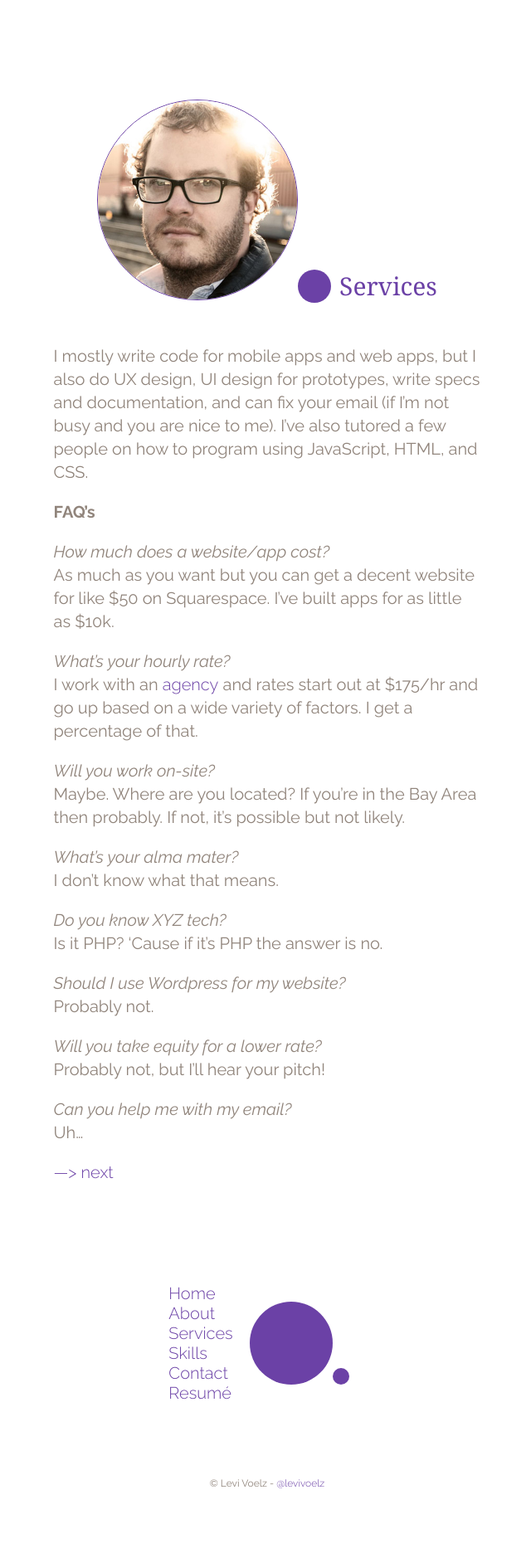
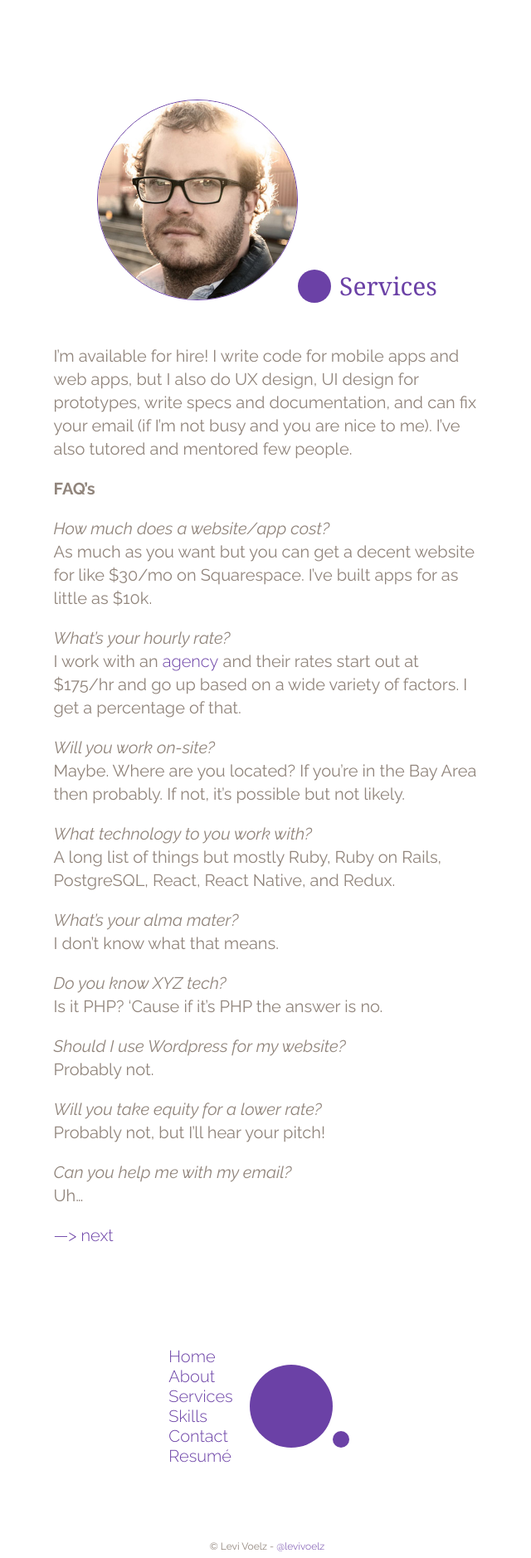
Before and after one commit to levivoelz/levivoelz.github.io, a Jekyll site: the page built from services.md, in a window 1280 px wide. Shown: the whole page at 83% size, without its empty margins (318-958 px from the left). Built offline with Jekyll 4.4.1, drawn with Linux system fonts in a browser that asks for light colours; before the commit the page ends 1802 px from its top, so only the background shows below that.

Commit message:
services copy update

```diff
--- a/services.md
+++ b/services.md
@@ -5,18 +5,21 @@ title: App development, software development, web development, UX/UI design
 hero: /images/levi_voelz-hero-train-bkgd.jpg
 color: "#6B41A6"
 ---
-I mostly write code for mobile apps and web apps, but I also do UX design, UI design for prototypes, write specs and documentation, and can fix your email (if I’m not busy and you are nice to me). I’ve also tutored a few people on how to program using JavaScript, HTML, and CSS.
+I'm available for hire! I write code for mobile apps and web apps, but I also do UX design, UI design for prototypes, write specs and documentation, and can fix your email (if I’m not busy and you are nice to me). I’ve also tutored and mentored few people.
 
 **FAQ’s**
 
 _How much does a website/app cost?_<br />
-As much as you want but you can get a decent website for like $50 on Squarespace. I’ve built apps for as little as $10k.
+As much as you want but you can get a decent website for like $30/mo on Squarespace. I’ve built apps for as little as $10k.
 
 _What’s your hourly rate?_<br />
-I work with an [agency](https://www.10xmanagement.com/){:target="_blank"} and rates start out at $175/hr and go up based on a wide variety of factors. I get a percentage of that.
+I work with an [agency](https://www.10xmanagement.com/){:target="_blank"} and their rates start out at $175/hr and go up based on a wide variety of factors. I get a percentage of that.
 
 _Will you work on-site?_<br />
 Maybe. Where are you located? If you’re in the Bay Area then probably. If not, it's possible but not likely.
+
+_What technology to you work with?_<br />
+A long list of things but mostly Ruby, Ruby on Rails, PostgreSQL, React, React Native, and Redux.
 
 _What’s your alma mater?_<br />
 I don’t know what that means.
```
Also changed, not shown: 2 other files.
